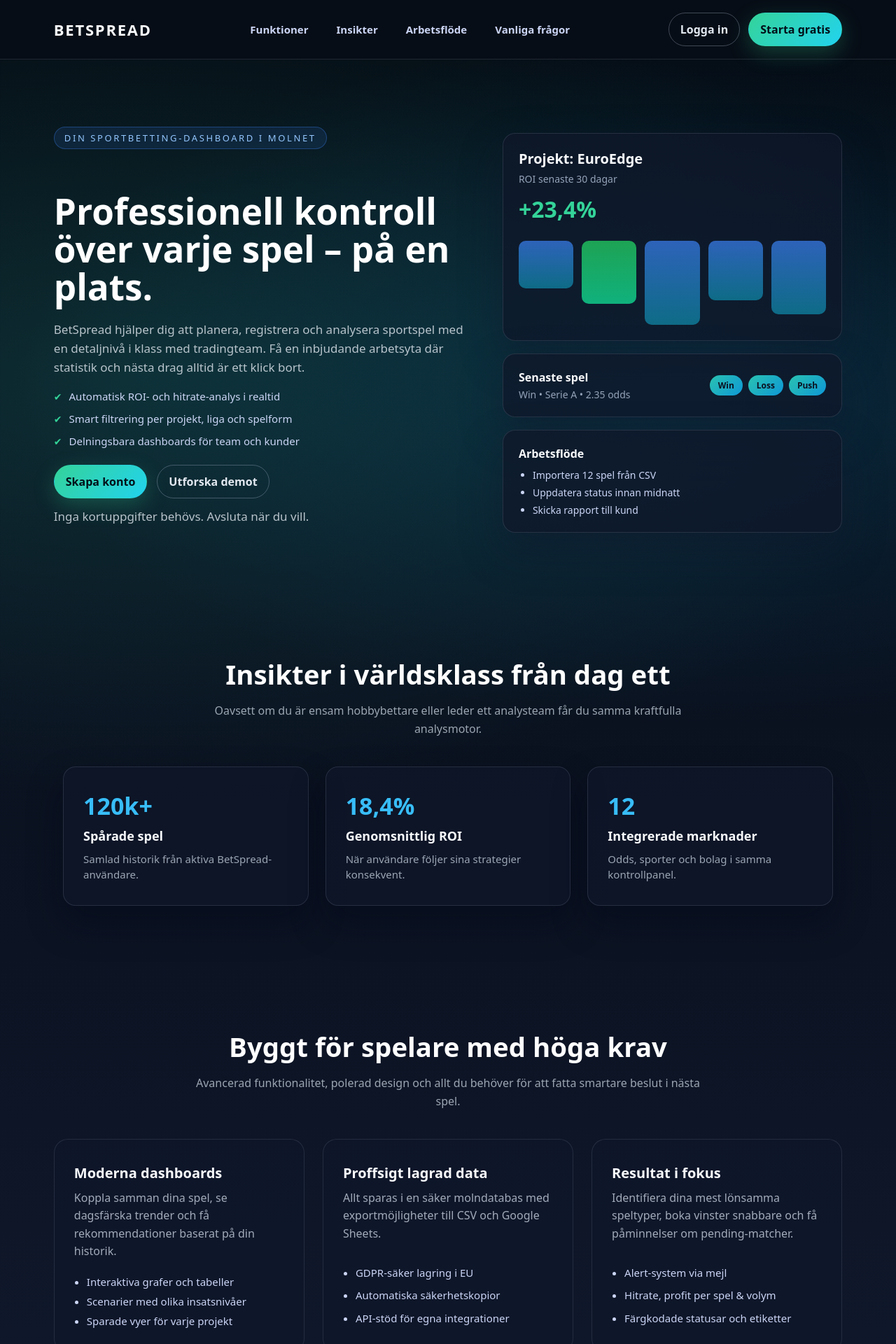
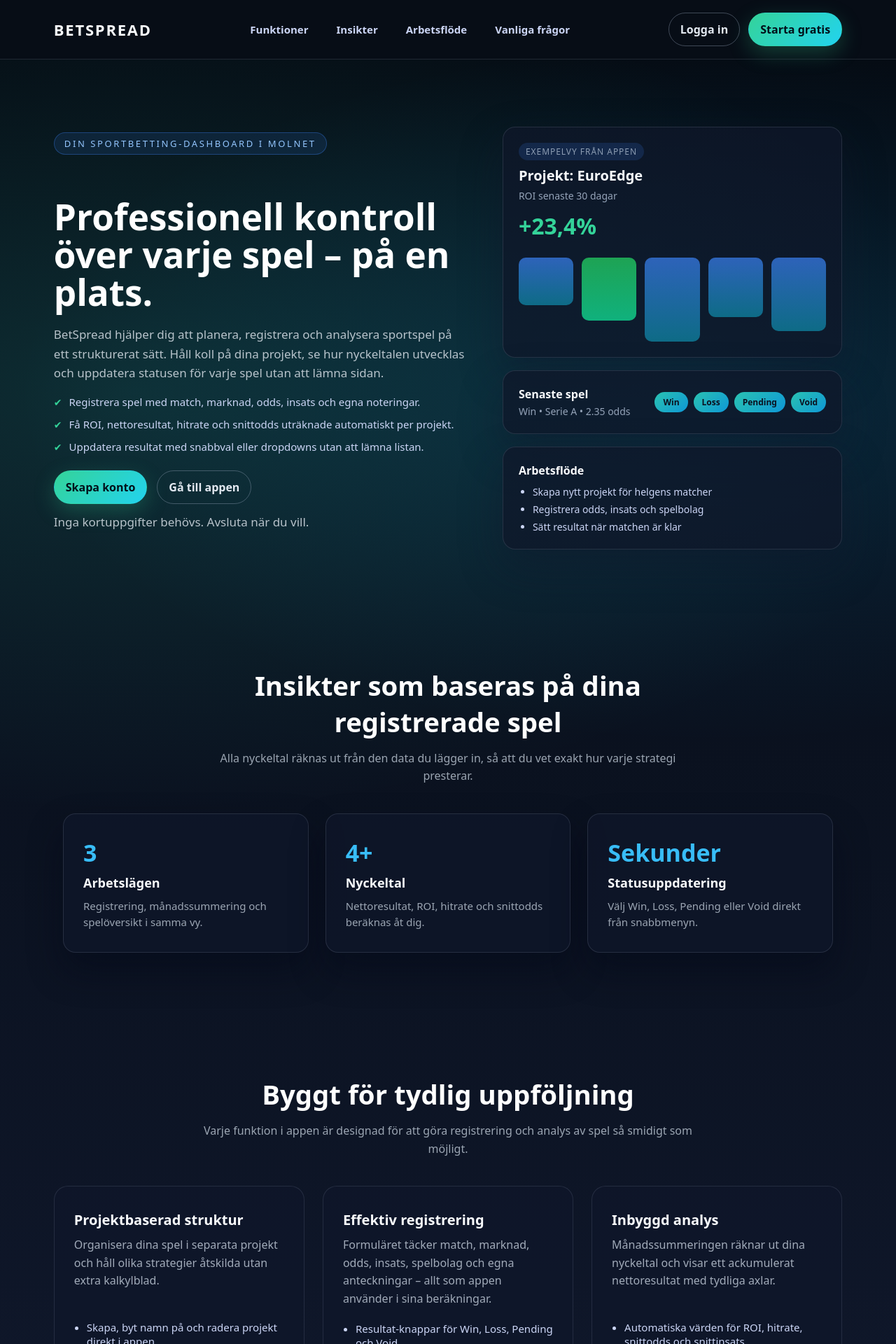
Before and after one commit to fortune14group-hub/Fortune14, a Next.js app: page / in a window 1280 px wide. Shown: the top 1920 px of the page at 70% size. Built offline with nearby package versions, Linux system fonts and the light colour scheme.

Commit message:
Align marketing copy with implemented features

```diff
--- a/app/page.js
+++ b/app/page.js
@@ -9,35 +9,59 @@
 ];
 
 const heroHighlights = [
-  'Automatisk ROI- och hitrate-analys i realtid',
-  'Smart filtrering per projekt, liga och spelform',
-  'Delningsbara dashboards för team och kunder',
+  'Registrera spel med match, marknad, odds, insats och egna noteringar.',
+  'Få ROI, nettoresultat, hitrate och snittodds uträknade automatiskt per projekt.',
+  'Uppdatera resultat med snabbval eller dropdowns utan att lämna listan.',
 ];
 
 const statHighlights = [
-  { value: '120k+', label: 'Spårade spel', caption: 'Samlad historik från aktiva BetSpread-användare.' },
-  { value: '18,4%', label: 'Genomsnittlig ROI', caption: 'När användare följer sina strategier konsekvent.' },
-  { value: '12', label: 'Integrerade marknader', caption: 'Odds, sporter och bolag i samma kontrollpanel.' },
+  {
+    value: '3',
+    label: 'Arbetslägen',
+    caption: 'Registrering, månadssummering och spelöversikt i samma vy.',
+  },
+  {
+    value: '4+',
+    label: 'Nyckeltal',
+    caption: 'Nettoresultat, ROI, hitrate och snittodds beräknas åt dig.',
+  },
+  {
+    value: 'Sekunder',
+    label: 'Statusuppdatering',
+    caption: 'Välj Win, Loss, Pending eller Void direkt från snabbmenyn.',
+  },
 ];
 
 const featureCards = [
   {
-    title: 'Moderna dashboards',
+    title: 'Projektbaserad struktur',
     description:
-      'Koppla samman dina spel, se dagsfärska trender och få rekommendationer baserat på din historik.',
-    bullets: ['Interaktiva grafer och tabeller', 'Scenarier med olika insatsnivåer', 'Sparade vyer för varje projekt'],
+      'Organisera dina spel i separata projekt och håll olika strategier åtskilda utan extra kalkylblad.',
+    bullets: [
+      'Skapa, byt namn på och radera projekt direkt i appen',
+      'Visa aktuell portfölj och antal projekt i kontrollpanelen',
+      'Växla fokus med ett klick när du arbetar live',
+    ],
   },
   {
-    title: 'Proffsigt lagrad data',
+    title: 'Effektiv registrering',
     description:
-      'Allt sparas i en säker molndatabas med exportmöjligheter till CSV och Google Sheets.',
-    bullets: ['GDPR-säker lagring i EU', 'Automatiska säkerhetskopior', 'API-stöd för egna integrationer'],
+      'Formuläret täcker match, marknad, odds, insats, spelbolag och egna anteckningar – allt som appen använder i sina beräkningar.',
+    bullets: [
+      'Resultat-knappar för Win, Loss, Pending och Void',
+      'Redigera eller ta bort spel utan att lämna listan',
+      'Tydliga aviseringar om användningsgränser när betalplaner är aktiverade',
+    ],
   },
   {
-    title: 'Resultat i fokus',
+    title: 'Inbyggd analys',
     description:
-      'Identifiera dina mest lönsamma speltyper, boka vinster snabbare och få påminnelser om pending-matcher.',
-    bullets: ['Alert-system via mejl', 'Hitrate, profit per spel & volym', 'Färgkodade statusar och etiketter'],
+      'Månadssummeringen räknar ut dina nyckeltal och visar ett ackumulerat nettoresultat med tydliga axlar.',
+    bullets: [
+      'Automatiska värden för ROI, hitrate, snittodds och snittinsats',
+      'Graf med markerade min-, max- och nollnivåer',
+      'Panel för senaste spel med snabba statusuppdateringar',
+    ],
   },
 ];
 
@@ -45,35 +69,35 @@
   {
     title: 'Skapa ditt projekt',
     description:
-      'Bestäm spelstrategi, valuta och mål – BetSpread anpassar layouten efter din plan.',
-    caption: 'Bygg flera projekt parallellt och växla mellan dem på sekunder.',
+      'Starta ett projekt för varje strategi och låt appen hålla ordning på dina portföljer.',
+    caption: 'All data sparas i ditt Supabase-konto när miljövariablerna är satta.',
   },
   {
     title: 'Registrera spelen',
     description:
-      'Fyll i odds, insats och marknad eller importera från Excel. Vi räknar ut avkastningen åt dig.',
-    caption: 'Snabbkommandon och autofyll sparar tid vid livebetting.',
+      'Fyll i match, marknad, odds, insats, spelbolag och anteckningar – allt sparas direkt i databasen.',
+    caption: 'Snabbknappar gör det enkelt att sätta korrekt resultatstatus.',
   },
   {
-    title: 'Analysera & dela',
+    title: 'Följ upp & analysera',
     description:
-      'Fördjupa dig i grafer, skapa dashboards och exportera rapporter till kunder eller följare.',
-    caption: 'Delningslänkar kan lösenordsskyddas och tidsbegränsas.',
+      'Använd månadssummeringen, grafen och senaste spel-panelen för att fatta beslut.',
+    caption: 'Behåll överblicken även när du växlar mellan olika månader.',
   },
 ];
 
 const testimonials = [
   {
     quote:
-      '"BetSpread gör mitt dagliga arbete så mycket smidigare. Jag ser direkt vilka marknader som levererar bäst."',
-    name: 'Elin Andersson',
-    role: 'Sportanalytiker, OddsLab',
+      'Jag loggar varje fotbollsspel med odds, insats och spelbolag och ser omedelbart hur ROI och hitrate förändras.',
+    name: 'Scenario: Solo-analytiker',
+    role: 'En person som vill ha koll på sitt eget track record.',
   },
   {
     quote:
-      '"Efter att vi började logga allt i BetSpread ökade transparensen i teamet och ROI:n steg markant."',
-    name: 'Marcus Lind',
-    role: 'Grundare, EdgeCollective',
+      'Teamet växlar mellan olika projekt under livesändningar och uppdaterar resultaten utan att lämna listvyn.',
+    name: 'Scenario: Litet bettingteam',
+    role: 'Flera användare som delar ett Supabase-konto.',
   },
 ];
 
@@ -81,17 +105,17 @@
   {
     question: 'Är BetSpread gratis att använda?',
     answer:
-      'Ja, basversionen är helt kostnadsfri. Vi arbetar på premiumfunktioner för team och större datavolymer, men standardkontot är gratis.',
+      'I dagsläget är hela appen öppen utan kostnad. När vi aktiverar betalplaner kommer gratisläget fortsatt låta dig registrera och analysera spel.',
   },
   {
     question: 'Kan jag importera befintliga spel?',
     answer:
-      'Absolut. Ladda upp CSV-filer eller kopiera från kalkylblad så ordnar vi resten. Vår importguide hjälper dig steg för steg.',
+      'Inte ännu. Du lägger in spel via formuläret i appen. CSV-import finns på vår roadmap och vi uppdaterar dokumentationen när funktionen lanseras.',
   },
   {
     question: 'Hur skyddas mina data?',
     answer:
-      'Vi lagrar allt i EU med dagliga säkerhetskopior och kryptering vid överföring. Du kan när som helst exportera eller radera dina data.',
+      'Dina data sparas i det Supabase-projekt du kopplar appen till. Supabase hanterar autentisering och krypterade anslutningar – se till att behålla dina nycklar säkra och skapa egna backuper vid behov.',
   },
 ];
 
@@ -126,9 +150,9 @@
               <span className={styles.heroBadge}>Din sportbetting-dashboard i molnet</span>
               <h1>Professionell kontroll över varje spel – på en plats.</h1>
               <p>
-                BetSpread hjälper dig att planera, registrera och analysera sportspel med en detaljnivå
-                i klass med tradingteam. Få en inbjudande arbetsyta där statistik och nästa drag alltid
-                är ett klick bort.
+                BetSpread hjälper dig att planera, registrera och analysera sportspel på ett strukturerat
+                sätt. Håll koll på dina projekt, se hur nyckeltalen utvecklas och uppdatera statusen för
+                varje spel utan att lämna sidan.
               </p>
               <ul className={styles.heroHighlights}>
                 {heroHighlights.map((item) => (
@@ -140,7 +164,7 @@
                   Skapa konto
                 </Link>
                 <Link href="/app" className={`${styles.btn} ${styles.btnGhost}`}>
-                  Utforska demot
+                  Gå till appen
                 </Link>
               </div>
               <p className={styles.ctaNote}>Inga kortuppgifter behövs. Avsluta när du vill.</p>
@@ -148,6 +172,7 @@
             <div className={styles.heroMockup}>
               <div className={styles.mockupCardPrimary}>
                 <div>
+                  <span className={styles.mockupLabel}>Exempelvy från appen</span>
                   <h3>Projekt: EuroEdge</h3>
                   <p>ROI senaste 30 dagar</p>
                   <span className={styles.mockupKpi}>+23,4%</span>
@@ -168,15 +193,16 @@
                 <div className={styles.mockupTags}>
                   <span>Win</span>
                   <span>Loss</span>
-                  <span>Push</span>
+                  <span>Pending</span>
+                  <span>Void</span>
                 </div>
               </div>
               <div className={styles.mockupCardTertiary}>
                 <h4>Arbetsflöde</h4>
                 <ul>
-                  <li>Importera 12 spel från CSV</li>
-                  <li>Uppdatera status innan midnatt</li>
-                  <li>Skicka rapport till kund</li>
+                  <li>Skapa nytt projekt för helgens matcher</li>
+                  <li>Registrera odds, insats och spelbolag</li>
+                  <li>Sätt resultat när matchen är klar</li>
                 </ul>
               </div>
             </div>
@@ -185,10 +211,10 @@
 
         <section className={styles.stats} id="stats">
           <div className={styles.sectionHeading}>
-            <h2>Insikter i världsklass från dag ett</h2>
+            <h2>Insikter som baseras på dina registrerade spel</h2>
             <p>
-              Oavsett om du är ensam hobbybettare eller leder ett analysteam får du samma kraftfulla
-              analysmotor.
+              Alla nyckeltal räknas ut från den data du lägger in, så att du vet exakt hur varje strategi
+              presterar.
             </p>
           </div>
           <div className={styles.statsGrid}>
@@ -204,10 +230,10 @@
 
         <section className={styles.featureSection} id="features">
           <div className={styles.sectionHeading}>
-            <h2>Byggt för spelare med höga krav</h2>
+            <h2>Byggt för tydlig uppföljning</h2>
             <p>
-              Avancerad funktionalitet, polerad design och allt du behöver för att fatta smartare beslut
-              i nästa spel.
+              Varje funktion i appen är designad för att göra registrering och analys av spel så smidigt
+              som möjligt.
             </p>
           </div>
           <div className={styles.featureGrid}>
@@ -229,11 +255,8 @@
 
         <section className={styles.workflow} id="workflow">
           <div className={styles.sectionHeading}>
-            <h2>Ett arbetsflöde som följer din takt</h2>
-            <p>
-              Från första idé till färdig rapport – BetSpread ger dig strukturen och verktygen att leverera
-              på topp varje dag.
-            </p>
+            <h2>Ett arbetsflöde anpassat för manuell bettracking</h2>
+            <p>Följ processen från idé till färdigt facit utan att lämna BetSpread.</p>
           </div>
           <div className={styles.workflowList}>
             {workflowSteps.map((step, index) => (
@@ -251,8 +274,8 @@
 
         <section className={styles.testimonialSection}>
           <div className={styles.sectionHeading}>
-            <h2>Älskat av analytiker och bettingteam</h2>
-            <p>Se varför svenska sportbettare väljer BetSpread för sin dagliga rapportering.</p>
+            <h2>Så kan BetSpread hjälpa dig</h2>
+            <p>Två praktiska scenarier som visar hur funktionerna används i vardagen.</p>
           </div>
           <div className={styles.testimonialGrid}>
             {testimonials.map((item) => (
@@ -287,7 +310,7 @@
             <div>
               <h2>Klara, färdiga, spela smartare.</h2>
               <p>
-                Förvandla dina bettingdata till riktiga konkurrensfördelar med marknadens mest eleganta
+                Förvandla dina bettingdata till riktiga konkurrensfördelar med vårt eleganta och lättanvända
                 verktyg.
               </p>
             </div>
--- a/app/page.module.css
+++ b/app/page.module.css
@@ -187,6 +187,20 @@
 .mockupCardPrimary h3 {
   margin: 0 0 6px;
   font-size: 20px;
+}
+
+.mockupLabel {
+  display: inline-flex;
+  align-items: center;
+  gap: 6px;
+  margin-bottom: 8px;
+  padding: 4px 10px;
+  border-radius: 999px;
+  background: rgba(59, 130, 246, 0.16);
+  color: rgba(148, 163, 184, 0.95);
+  font-size: 12px;
+  letter-spacing: 0.08em;
+  text-transform: uppercase;
 }
 
 .mockupCardPrimary p {
```
